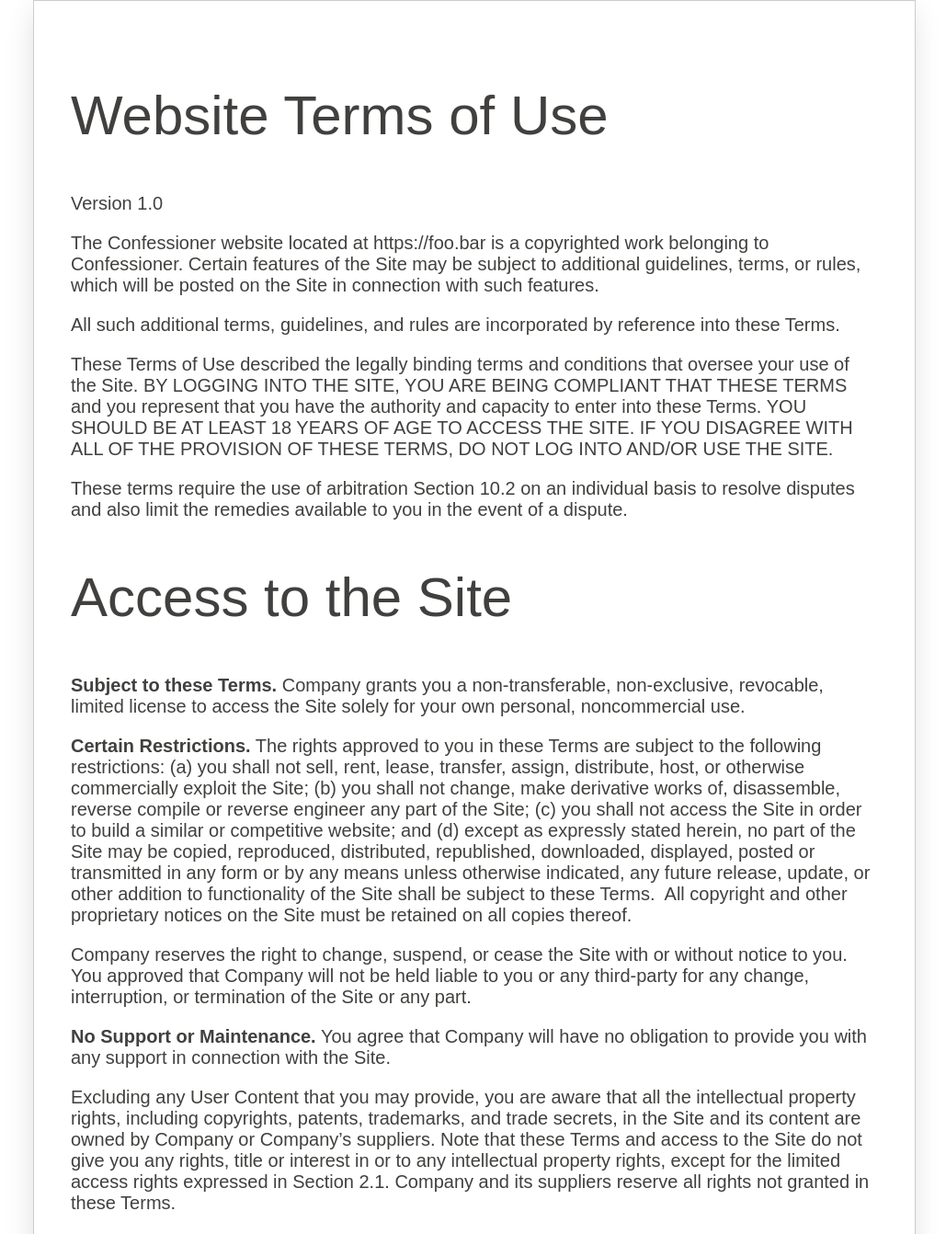
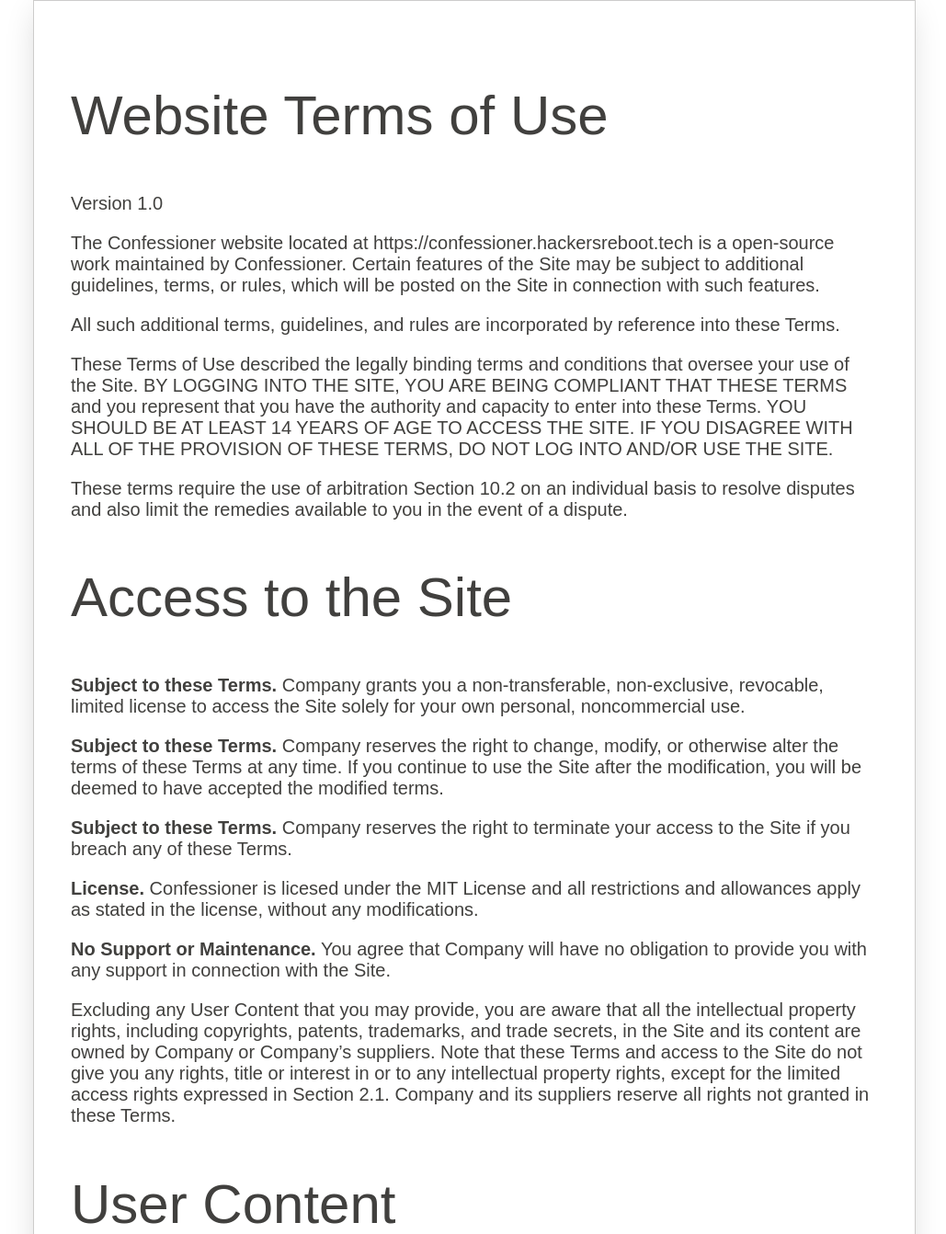
Before and after one commit to Arpan-206/confessioner, a Django app: page /tos/ in a window 1280 px wide. Shown: the part 69-1411 px from the top of the page at 92% size, without its empty margins (124-1153 px from the left). Run offline with Django 4.2, Linux system fonts and the light colour scheme; some libraries are stand-ins or nearby versions; some web fonts are replaced.

Commit message:
TOS Changes

```diff
--- a/main/templates/main/base.html
+++ b/main/templates/main/base.html
@@ -68,7 +68,7 @@
                 <div class="col-3 col">
                     <div class="text-center">
                         <p>
-                            &copy; Confessioner 2022 | <a href="{% url 'tos' %}">Terms</a>
+                            Confessioner 2022 under <a href="https://opensource.org/licenses/MIT">MIT License</a> | <a href="{% url 'tos' %}">Terms</a>
                             <a href="{% url 'privacy' %}">Privacy</a>
                         </p>
                     </div>
--- a/main/templates/main/community.html
+++ b/main/templates/main/community.html
@@ -5,7 +5,7 @@
     <h5>Join Code: {{ community.join_code }}</h5>
     <div class="row flex-spaces child-borders child-shadows">
         {% for confession in confessions %}
-        <div class="sm-6 col">
+        <div class="sm-5 col">
             <div class="card-body">
                 <h4 class="card-title">{{confession.title}}</h4>
                 <h5 class="card-subtitle">Posted on {{confession.created_at}}</h5>
--- a/main/templates/main/privacy.html
+++ b/main/templates/main/privacy.html
@@ -2,7 +2,7 @@
 <div class="paper container">
     <h1>Privacy Policy for Confessioner</h1>
 
-<p>At Confessioner, accessible from https://foo.bar, one of our main priorities is the privacy of our visitors. This Privacy Policy document contains types of information that is collected and recorded by Confessioner and how we use it.</p>
+<p>At Confessioner, accessible from https://confessioner.hackersreboot.tech, one of our main priorities is the privacy of our visitors. This Privacy Policy document contains types of information that is collected and recorded by Confessioner and how we use it.</p>
 
 <p>If you have additional questions or require more information about our Privacy Policy, do not hesitate to contact us.</p>
 
--- a/main/templates/main/tos.html
+++ b/main/templates/main/tos.html
@@ -5,8 +5,8 @@
     <p>Version 1.0</p>
 
     <p>
-        The Confessioner website located at https://foo.bar is a copyrighted
-        work belonging to Confessioner. Certain features of the Site may be
+        The Confessioner website located at https://confessioner.hackersreboot.tech is a open-source
+        work maintained by Confessioner. Certain features of the Site may be
         subject to additional guidelines, terms, or rules, which will be posted
         on the Site in connection with such features.
     </p>
@@ -21,7 +21,7 @@
         that oversee your use of the Site. BY LOGGING INTO THE SITE, YOU ARE
         BEING COMPLIANT THAT THESE TERMS and you represent that you have the
         authority and capacity to enter into these Terms. YOU SHOULD BE AT LEAST
-        18 YEARS OF AGE TO ACCESS THE SITE. IF YOU DISAGREE WITH ALL OF THE
+        14 YEARS OF AGE TO ACCESS THE SITE. IF YOU DISAGREE WITH ALL OF THE
         PROVISION OF THESE TERMS, DO NOT LOG INTO AND/OR USE THE SITE.
     </p>
     <p></p>
@@ -41,28 +41,18 @@
     </p>
 
     <p>
-        <strong>Certain Restrictions.</strong> The rights approved to you in
-        these Terms are subject to the following restrictions: (a) you shall not
-        sell, rent, lease, transfer, assign, distribute, host, or otherwise
-        commercially exploit the Site; (b) you shall not change, make derivative
-        works of, disassemble, reverse compile or reverse engineer any part of
-        the Site; (c) you shall not access the Site in order to build a similar
-        or competitive website; and (d) except as expressly stated herein, no
-        part of the Site may be copied, reproduced, distributed, republished,
-        downloaded, displayed, posted or transmitted in any form or by any means
-        unless otherwise indicated, any future release, update, or other
-        addition to functionality of the Site shall be subject to these Terms.
-        All copyright and other proprietary notices on the Site must be retained
-        on all copies thereof.
+        <strong>Subject to these Terms.</strong> Company reserves the right to
+        change, modify, or otherwise alter the terms of these Terms at any time.
+        If you continue to use the Site after the modification, you will be
+        deemed to have accepted the modified terms.
     </p>
-
     <p>
-        Company reserves the right to change, suspend, or cease the Site with or
-        without notice to you.  You approved that Company will not be held
-        liable to you or any third-party for any change, interruption, or
-        termination of the Site or any part.
+        <strong>Subject to these Terms.</strong> Company reserves the right to
+        terminate your access to the Site if you breach any of these Terms.
     </p>
-
+    <p>
+        <strong>License.</strong> Confessioner is licesed under the MIT License and all restrictions and allowances apply as stated in the license, without any modifications.
+    </p>
     <p>
         <strong>No Support or Maintenance.</strong> You agree that Company will
         have no obligation to provide you with any support in connection with
@@ -589,8 +579,7 @@
     <p><strong>Your Privacy.</strong> Please read our Privacy Policy.</p>
 
     <p>
-        <strong>Copyright/Trademark Information.</strong> Copyright ©. All
-        rights reserved.  All trademarks, logos and service marks displayed on
+        <strong>Copyright/Trademark Information.</strong> The software is licensed under the MIT License.  All trademarks, logos and service marks displayed on
         the Site are our property or the property of other third-parties. You
         are not permitted to use these Marks without our prior written consent
         or the consent of such third party which may own the Marks.
```
